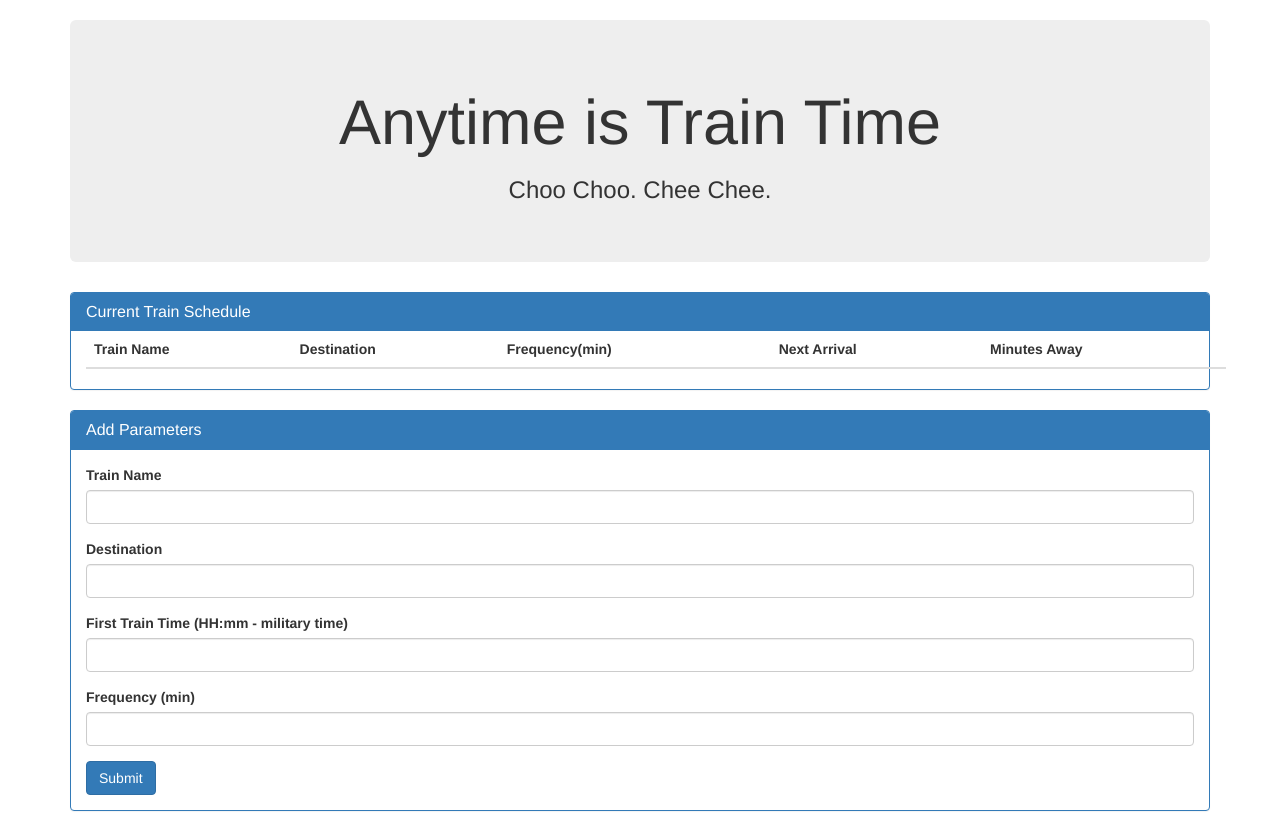
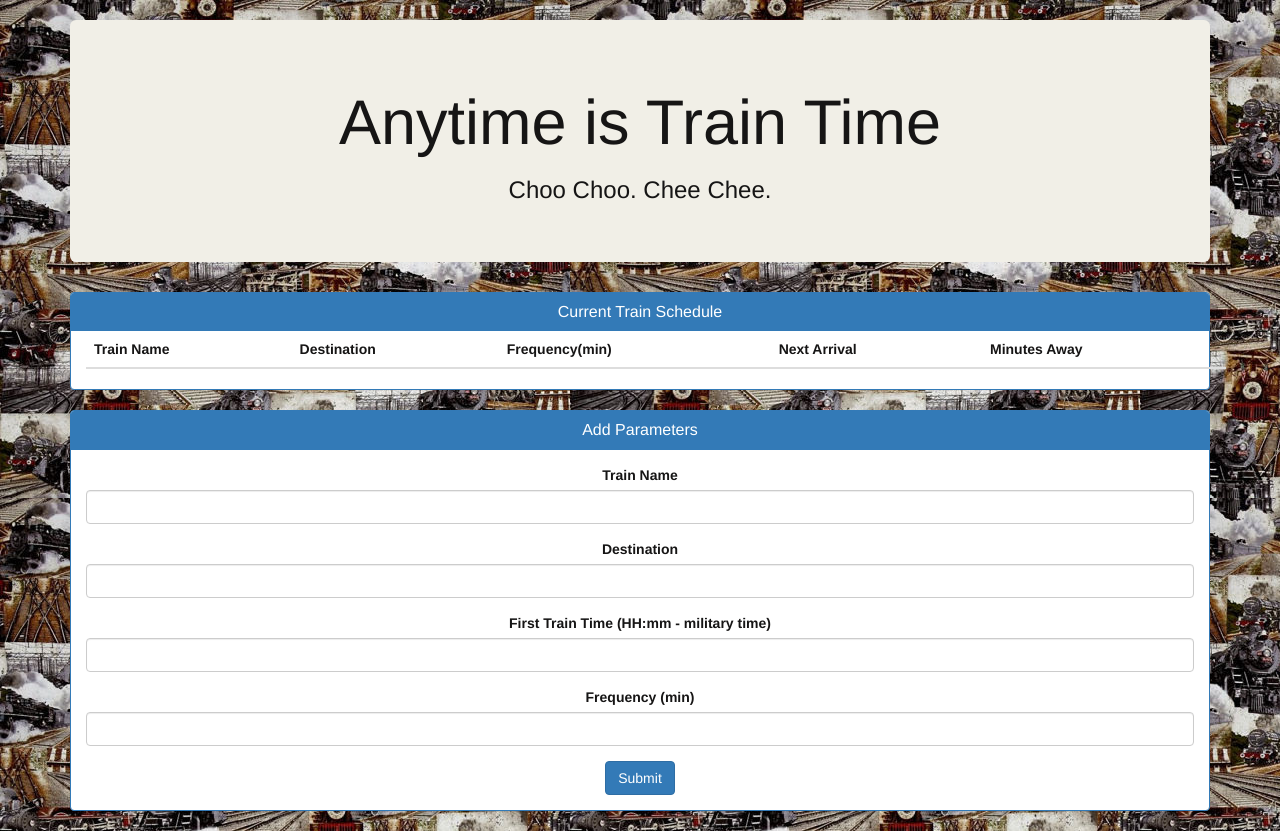
Before and after one commit to Lisa-jo/Train-Scheduler, a plain HTML site: page index.html in a window 1280 px wide. Drawn offline with nearby package versions, Linux system fonts and the light colour scheme; a web font is replaced by a local one.

Commit message:
added background

```diff
--- /dev/null
+++ b/assets/css/style.css
@@ -0,0 +1,12 @@
+body {
+    background-image: url(../images/trains.jpg);
+   text-align: center;
+    color: rgb(22, 21, 21);
+}
+
+
+
+.jumbotron {
+  background-color: rgb(241, 239, 231);
+
+}
--- a/index.html
+++ b/index.html
@@ -13,8 +13,8 @@
   <script type="text/javascript" src="logic.js"></script>
   <link rel="stylesheet" href="https://maxcdn.bootstrapcdn.com/bootstrap/3.3.7/css/bootstrap.min.css">
 
-    <link rel="stylesheet" href="https://use.typekit.net/fev4asl.css">
-
+  <link rel="stylesheet" href="https://use.typekit.net/fev4asl.css">
+    <link rel="stylesheet" href="assets/css/style.css">
   </head>
 
   <body>
```
Also changed, not shown: assets/images/crazytrain.png (added), assets/images/trains.jpg (added).
